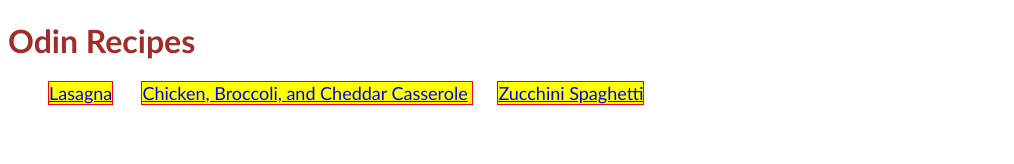
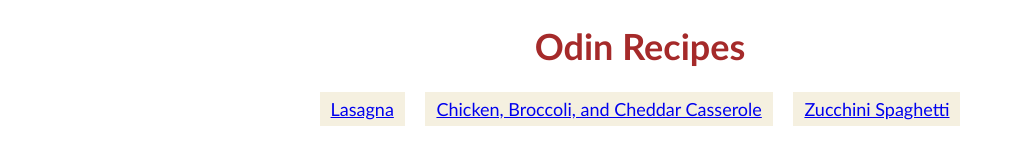
Before and after one commit to dennis-wolfers/odin-recipes, a plain HTML site: page index.html in a window 1280 px wide. Shown: the whole page, without its empty margins (0-1014 px from the left). Drawn offline with Linux system fonts and the light colour scheme.

Commit message:
Complete assignment 5 from block and inline

```diff
--- a/style.css
+++ b/style.css
@@ -1,13 +1,22 @@
 body {
   font-family: "Gill Sans", "Gill Sans MT", Calibri, "Trebuchet MS", sans-serif;
+  font-size: 18px;
+  max-width: 666px;
+  margin: auto;
+}
+
+.recipe-list {
+  text-align: center;
+  padding: 0;
 }
 
 .recipe-list li {
   font-size: 18px;
-  display: inline;
-  margin-right: 18pt;
-  border: solid 1px red;
-  background-color: yellow;
+  display: inline-block;
+  padding: 6px 11px;
+  margin: 0 6pt;
+  background-color: hsl(46, 50%, 92%);
+  text-decoration: none;
 }
 
 ol li {
@@ -16,8 +25,18 @@ ol li {
 
 h1 {
   color: brown;
+  text-align: center;
+}
+
+h4 {
+  color: purple;
 }
 
 h5 {
+  color: teal;
   margin-bottom: 0;
 }
+
+img {
+  width: 450px;
+}
```
